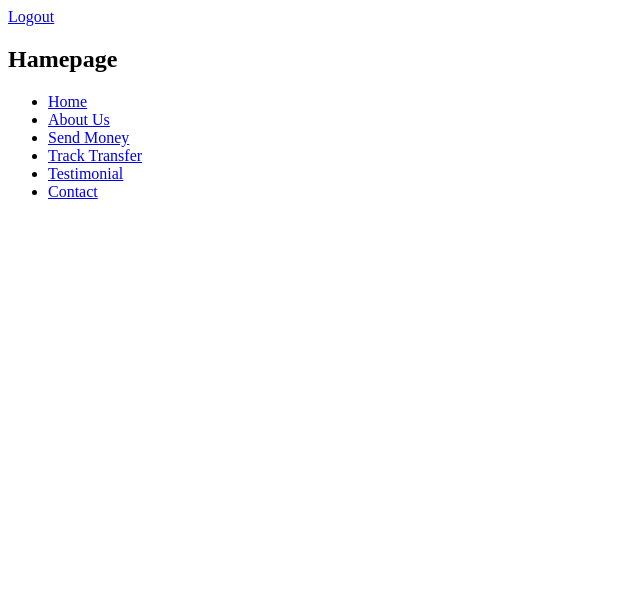
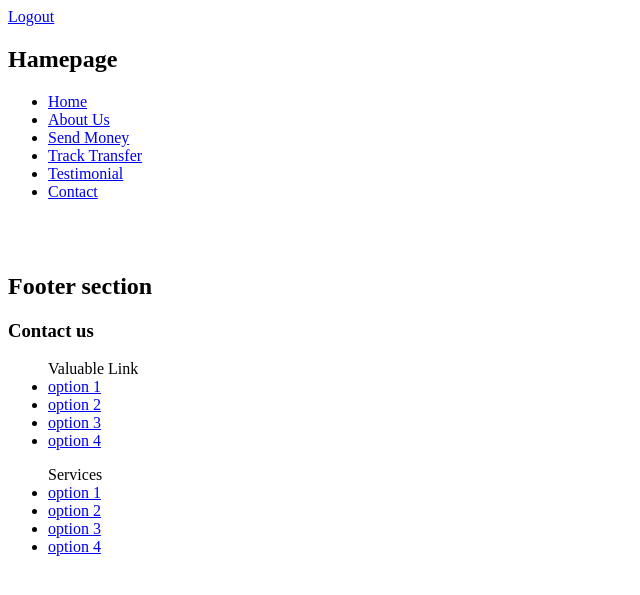
Before and after one commit to Bikalpa625/SendMoney, a Django app: page /homepage/ in a window 1280 px wide. Shown: the top 595 px of the page, without its empty margins (0-640 px from the left). Run offline with Django 5.2, Linux system fonts and the light colour scheme; a user stored in the database is signed in.

Commit message:
contact page done and home page with footer section

```diff
--- a/sendmoney/templates/sendmoney/homepage.html
+++ b/sendmoney/templates/sendmoney/homepage.html
@@ -20,6 +20,26 @@
         </ul>
     </nav>
 
+<br>
+<br>
+    <nav class="footer">
+        <h2>Footer section</h2>
+        <span><h3>Contact us</h3>
+            <ul>Valuable Link
+                <li><a href="#">option 1</a></li>
+                <li><a href="#">option 2</a></li>
+                <li><a href="#">option 3</a></li>
+                <li><a href="#">option 4</a></li>
+            </ul>
+            <ul>Services
+                <li><a href="#">option 1</a></li>
+                <li><a href="#">option 2</a></li>
+                <li><a href="#">option 3</a></li>
+                <li><a href="#">option 4</a></li>
+            </ul>
+        </span>
+    </nav>
+
 
 
 </body>
--- a/sendmoney/views.py
+++ b/sendmoney/views.py
@@ -1,6 +1,9 @@
 from django.shortcuts import render, redirect
 from django.contrib.auth.decorators import login_required
 from .forms import TransactionForm
+from .forms import ContactForm
+from django.core.mail import send_mail
+from django.conf import settings
 
 @login_required
 def homepage(request):
@@ -32,4 +35,31 @@ def testimonial(request):
 
 @login_required
 def contact(request):
-    return render(request, 'sendmoney/contact.html')
+    if request.method == 'POST':
+        form = ContactForm(request.POST)
+        if form.is_valid():
+            cleaned_data = form.cleaned_data
+            first_name = form.cleaned_data['first_name']
+            last_name = form.cleaned_data['last_name']
+            email = cleaned_data['email']
+            contact_number = cleaned_data['contact_number']
+            message = cleaned_data['message']
+
+            subject = 'New message from Contact Form'
+            message_body = f'''
+                 You have received a new message from the contact form:
+
+                Name: {first_name} {last_name}
+                Email: {email}
+                Contact Number: {contact_number}
+                Message: {message}
+            '''
+            sender_email = email
+            recipient_list = [settings.EMAIL_HOST_USER]
+            send_mail(subject, message_body, sender_email, recipient_list)
+
+
+            return render(request, 'sendmoney/contact_success.html')
+    else:
+        form = ContactForm()
+    return render(request, 'sendmoney/contact.html', {'form': form})
```
Also changed, not shown: sendmoney/forms.py (+7 -0 lines), sendmoney/templates/sendmoney/add_testimonial.html (deleted, +0 -14 lines), sendmoney/templates/sendmoney/contact.html (+10 -1 lines), sendmoney/templates/sendmoney/contact_success.html (added, +11 -0 lines), sendmoney/templates/sendmoney/testimonial_page.html (deleted, +0 -15 lines), db.sqlite3.
